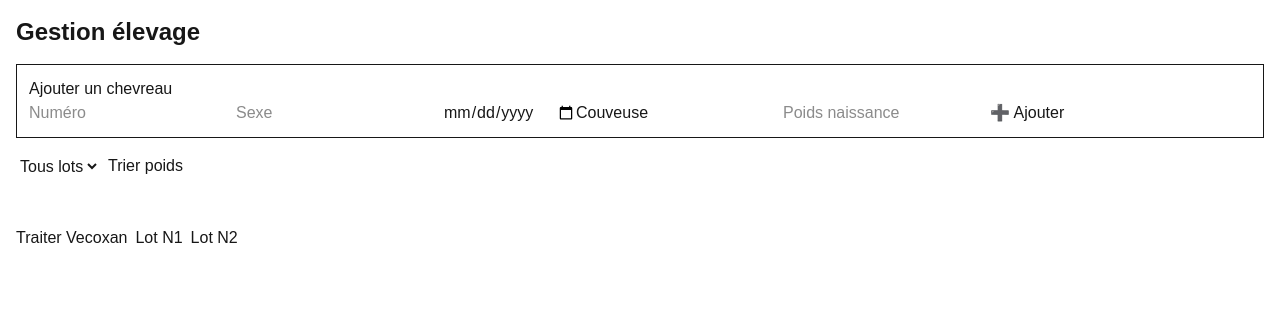
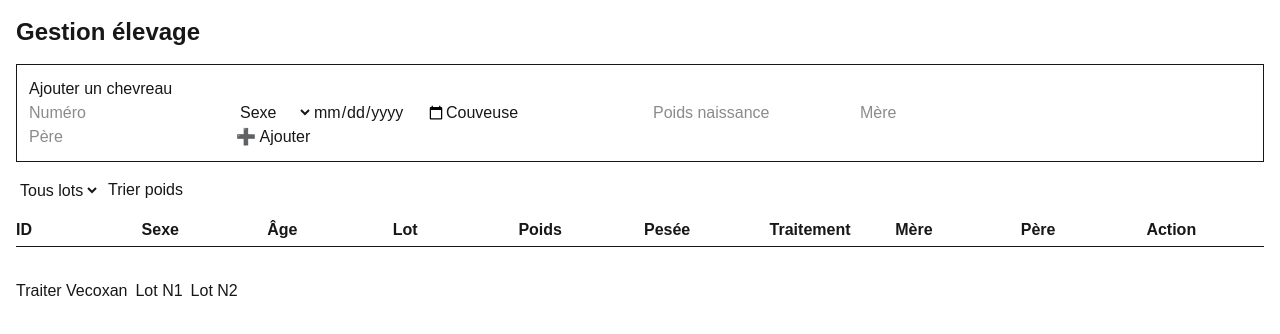
Before and after one commit to smnkiene-gif/chevrerie, a Next.js app: page / in a window 1280 px wide. Shown: the top 334 px of the page. Built offline with nearby package versions, Linux system fonts and the light colour scheme.

Commit message:
version améliorée élevage

```diff
--- a/app/page.js
+++ b/app/page.js
@@ -2,8 +2,7 @@
 
 import React, { useState, useEffect } from "react";
 
-
-// VERSION FINALE SIMPLIFIÉE — VUE GLOBALE + FILTRES + ACTIONS
+// ===== OUTILS =====
 
 function ageJours(date) {
   if (!date) return 0;
@@ -27,38 +26,32 @@ function statutTraitement(c) {
   if (d < now) return "🔴";
   return "🟢";
 }
+
 function couleurCollier(id) {
   const couleurs = {
-    1: "red",
-    2: "blue",
-    3: "green",
-    4: "yellow",
-    5: "orange",
-    6: "purple",
-    7: "pink",
-    8: "brown",
-    9: "black",
-    10: "gray",
-    11: "cyan",
-    12: "magenta",
-    13: "lime",
-    14: "teal",
-    15: "gold",
-    16: "navy"
+    1: "red", 2: "blue", 3: "green", 4: "yellow",
+    5: "orange", 6: "purple", 7: "pink", 8: "brown",
+    9: "black", 10: "gray", 11: "cyan", 12: "magenta",
+    13: "lime", 14: "teal", 15: "gold", 16: "navy"
   };
+  return couleurs[parseInt(id)] || null;
+}
 
-  const num = parseInt(id);
-  return couleurs[num] || null;
-}
+// ===== APP =====
+
 export default function App() {
   const [chevreaux, setChevreaux] = useState([]);
+
   const [nouveau, setNouveau] = useState({
     id: "",
     sexe: "",
     naissance: "",
     lot: "Couveuse",
-    poids: ""
+    poids: "",
+    mere: "",
+    pere: ""
   });
+
   const [selection, setSelection] = useState([]);
   const [filtreLot, setFiltreLot] = useState("");
   const [tri, setTri] = useState("");
@@ -72,28 +65,8 @@ export default function App() {
     localStorage.setItem("elevage", JSON.stringify(chevreaux));
   }, [chevreaux]);
 
-  const ajouterPesee = (i, poids) => {
-    if (!poids) return;
-    const copy = [...chevreaux];
-    copy[i].poids = poids;
-    if (!copy[i].pesees) copy[i].pesees = [];
-    copy[i].pesees.push({ date: new Date(), poids });
-    setChevreaux(copy);
-  };
+  // ===== ACTIONS =====
 
-  const toggleSelect = (i) => {
-    setSelection(selection.includes(i)
-      ? selection.filter(x => x !== i)
-      : [...selection, i]
-    );
-  };
-
-  const changerLot = (lot) => {
-    const copy = [...chevreaux];
-    selection.forEach(i => copy[i].lot = lot);
-    setChevreaux(copy);
-    setSelection([]);
-  };
   const ajouterChevreau = () => {
     if (!nouveau.id) return;
 
@@ -114,11 +87,36 @@ export default function App() {
       sexe: "",
       naissance: "",
       lot: "Couveuse",
-      poids: ""
+      poids: "",
+      mere: "",
+      pere: ""
     });
   };
+
+  const ajouterPesee = (i, poids) => {
+    if (!poids) return;
+    const copy = [...chevreaux];
+    copy[i].poids = parseFloat(poids);
+    if (!copy[i].pesees) copy[i].pesees = [];
+    copy[i].pesees.push({ date: new Date(), poids: parseFloat(poids) });
+    setChevreaux(copy);
+  };
+
+  const toggleSelect = (i) => {
+    setSelection(selection.includes(i)
+      ? selection.filter(x => x !== i)
+      : [...selection, i]
+    );
+  };
+
+  const changerLot = (lot) => {
+    const copy = [...chevreaux];
+    selection.forEach(i => copy[i].lot = lot);
+    setChevreaux(copy);
+    setSelection([]);
+  };
+
   const traiter = () => {
-
     const copy = [...chevreaux];
     const now = new Date();
     selection.forEach(i => {
@@ -132,6 +130,8 @@ export default function App() {
     setSelection([]);
   };
 
+  // ===== FILTRES =====
+
   let liste = [...chevreaux];
 
   if (filtreLot) {
@@ -144,47 +144,57 @@ export default function App() {
 
   const lots = [...new Set(chevreaux.map(c => c.lot))];
 
+  // ===== UI =====
+
   return (
     <div className="p-4 grid gap-4">
 
       <h1 className="text-2xl font-bold">Gestion élevage</h1>
-      {/* AJOUT CHEVREAU */}
+
+      {/* AJOUT */}
       <div className="border p-3">
         <h2>Ajouter un chevreau</h2>
 
-  <input
-    placeholder="Numéro"
+        <input placeholder="Numéro"
           value={nouveau.id}
           onChange={(e)=>setNouveau({...nouveau, id: e.target.value})}
         />
 
-  <input
-    placeholder="Sexe"
+        <select
           value={nouveau.sexe}
           onChange={(e)=>setNouveau({...nouveau, sexe: e.target.value})}
-  />
+        >
+          <option value="">Sexe</option>
+          <option value="M">Mâle</option>
+          <option value="F">Femelle</option>
+        </select>
 
-  <input
-    type="date"
+        <input type="date"
           value={nouveau.naissance}
           onChange={(e)=>setNouveau({...nouveau, naissance: e.target.value})}
         />
 
-  <input
-    placeholder="Lot"
+        <input placeholder="Lot"
           value={nouveau.lot}
           onChange={(e)=>setNouveau({...nouveau, lot: e.target.value})}
         />
 
-  <input
-    placeholder="Poids naissance"
+        <input placeholder="Poids naissance"
           value={nouveau.poids}
           onChange={(e)=>setNouveau({...nouveau, poids: e.target.value})}
         />
 
-  <button onClick={ajouterChevreau}>
-    ➕ Ajouter
-  </button>
+        <input placeholder="Mère"
+          value={nouveau.mere}
+          onChange={(e)=>setNouveau({...nouveau, mere: e.target.value})}
+        />
+
+        <input placeholder="Père"
+          value={nouveau.pere}
+          onChange={(e)=>setNouveau({...nouveau, pere: e.target.value})}
+        />
+
+        <button onClick={ajouterChevreau}>➕ Ajouter</button>
       </div>
 
       {/* FILTRES */}
@@ -199,9 +209,27 @@ export default function App() {
 
       {/* TABLEAU */}
       <div>
+
+        {/* ENTÊTES */}
+        <div className="grid grid-cols-10 gap-2 font-bold border-b pb-1">
+          <div>ID</div>
+          <div>Sexe</div>
+          <div>Âge</div>
+          <div>Lot</div>
+          <div>Poids</div>
+          <div>Pesée</div>
+          <div>Traitement</div>
+          <div>Mère</div>
+          <div>Père</div>
+          <div>Action</div>
+        </div>
+
         <div className="p-2">
           {liste.map((c,i)=>(
-            <div key={i} className={`grid grid-cols-8 gap-2 p-2 border mb-1 ${selection.includes(i)?"bg-blue-100":""}`} onClick={()=>toggleSelect(i)}>
+            <div key={i}
+              className={`grid grid-cols-10 gap-2 p-2 border mb-1 ${selection.includes(i)?"bg-blue-100":""}`}
+              onClick={()=>toggleSelect(i)}
+            >
 
               <div style={{
                 backgroundColor: couleurCollier(c.id),
@@ -211,13 +239,24 @@ export default function App() {
               }}>
                 #{c.id}
               </div>
+
               <div>{c.sexe}</div>
               <div>{ageJours(c.naissance)} j</div>
               <div>{c.lot}</div>
-              <div>{c.poids||"-"} kg</div>
+
+              <div>
+                {c.poids ? parseFloat(c.poids).toFixed(2) : "-"} kg
+              </div>
+
               <div>{statutPesee(c)}</div>
               <div>{statutTraitement(c)}</div>
-              <input placeholder="Poids" onBlur={(e)=>ajouterPesee(i,e.target.value)} />
+              <div>{c.mere || "-"}</div>
+              <div>{c.pere || "-"}</div>
+
+              <input
+                placeholder="Poids"
+                onBlur={(e)=>ajouterPesee(i,e.target.value)}
+              />
 
             </div>
           ))}
```
Lines whose indentation alone changed are shown as unchanged.
